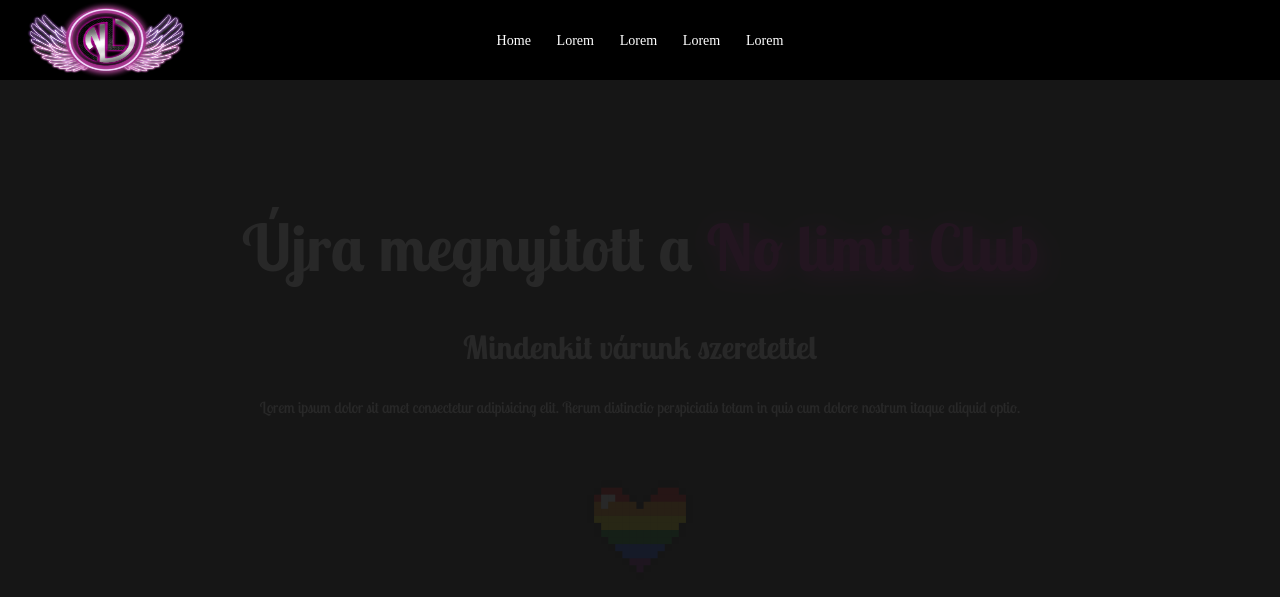
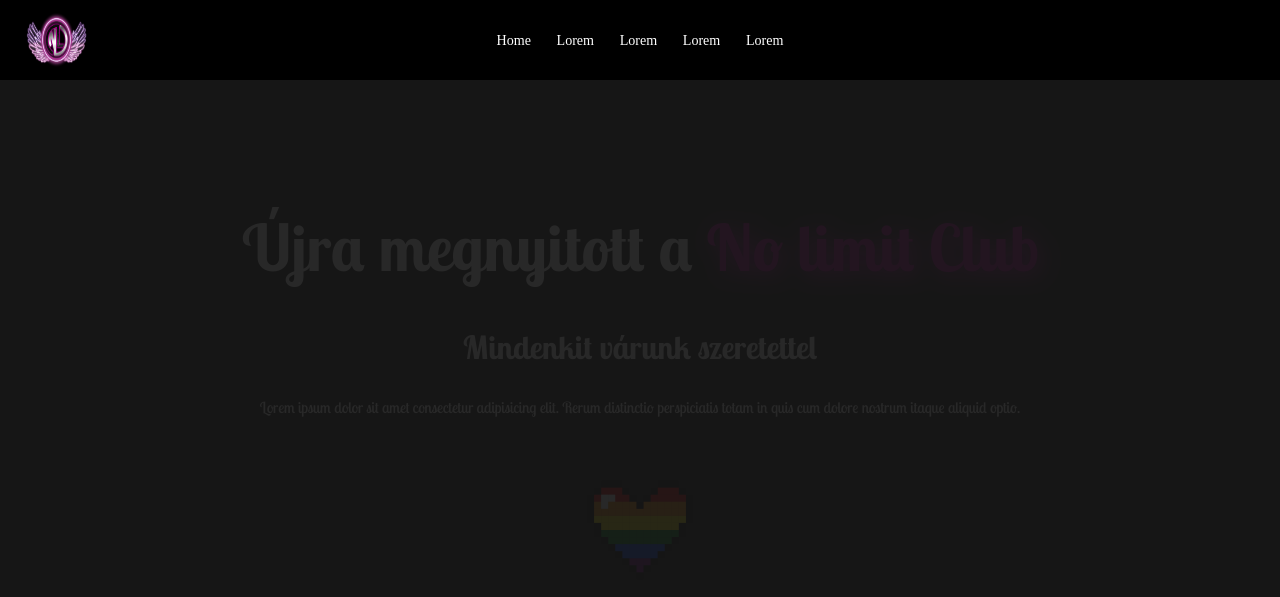
Before and after one commit to Adammihaly/nolimitclub, a plain HTML site: page index.html in a window 1280 px wide. Drawn offline with nearby package versions, Linux system fonts and the light colour scheme; a web font is replaced by a local one.

Commit message:
logo javitas

```diff
--- a/style.css
+++ b/style.css
@@ -31,8 +31,8 @@
 
     & img
     {
-        height: 100%;
-        aspect-ratio: 2/1;
+        height: 70%;
+        width: 5%;
     }
 
     & ul
```
